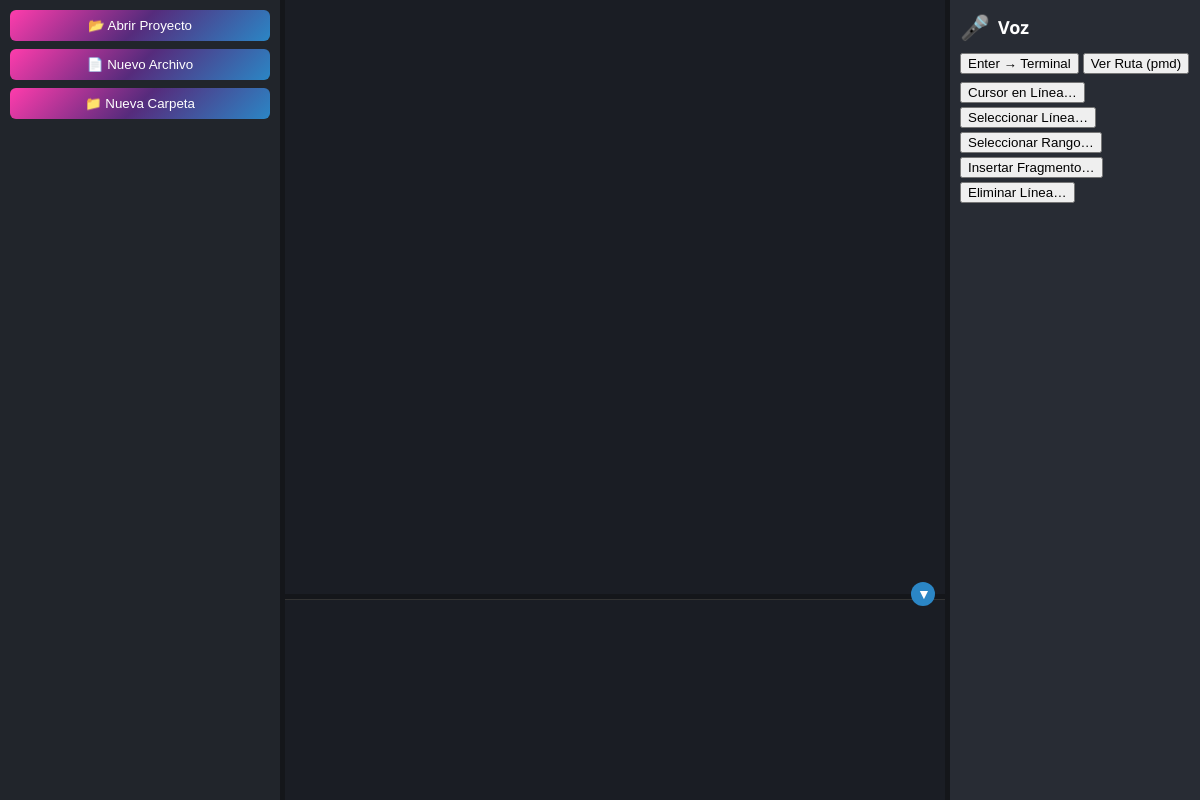
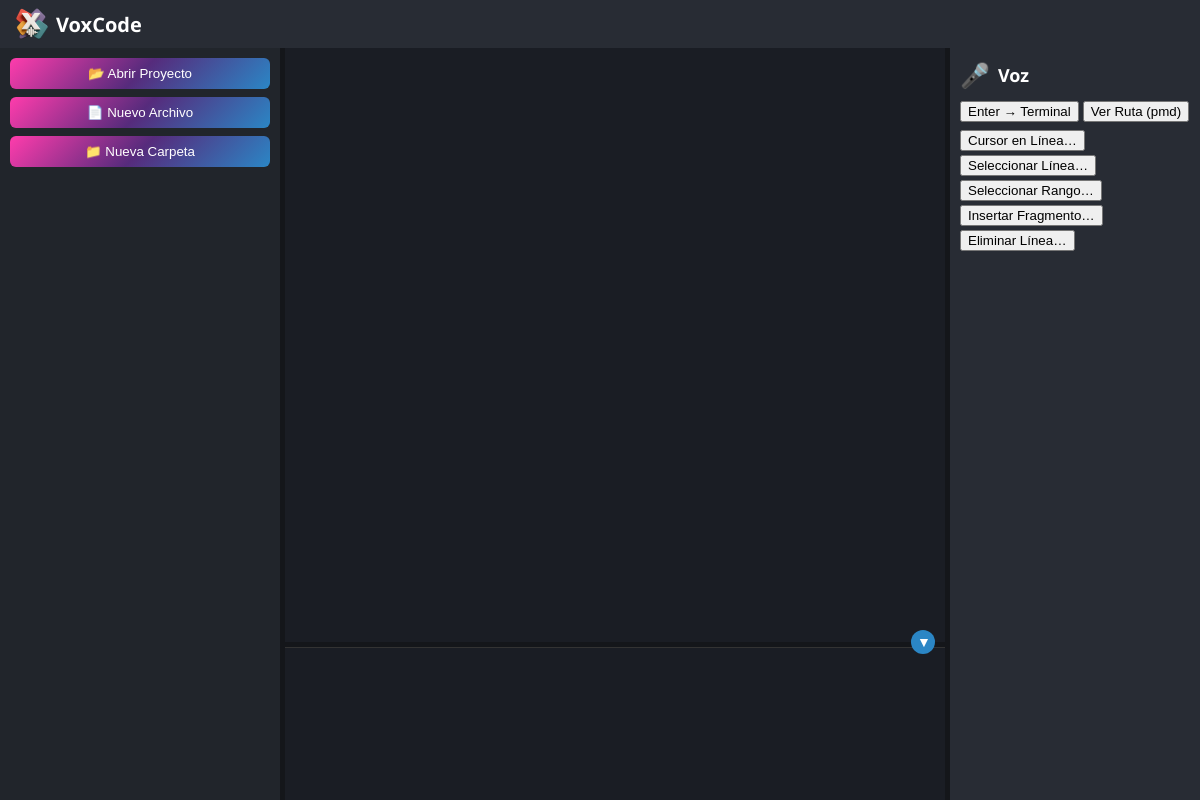
Before and after one commit to CamperoJose/vox_code_ide, an Electron app: page renderer/index.html in a window 1200 px wide. Drawn offline with Linux system fonts and the light colour scheme.

Commit message:
icon and name

```diff
--- a/renderer/index.html
+++ b/renderer/index.html
@@ -2,7 +2,11 @@
 <html lang="en">
 <head>
   <meta charset="UTF-8">
-  <title>🚀 CyberNeon IDE 🚀</title>
+  <title>VoxCode</title>
+  <header class="app-header">
+    <img src="../icon.png" alt="VoxCode Logo" class="app-icon">
+    <h1 class="app-title">VoxCode</h1>
+  </header>
   <link rel="stylesheet" href="styles.css">
   <style>
     /* Reset básico */
@@ -136,6 +140,25 @@
       padding: 8px;
       background-color: #1E2127;
     }
+    .app-header {
+    display: flex;
+    align-items: center;
+    padding: 8px 16px;
+    background-color: #282C34; /* mismo tono que tu sidebar o el que prefieras */
+  }
+
+  .app-icon {
+    width: 32px;   /* tamaño del icono */
+    height: 32px;
+    margin-right: 8px; /* espacio entre icono y texto */
+  }
+
+  .app-title {
+    margin: 0;
+    color: #FFF;
+    font-size: 1.25rem;
+    font-weight: 600;
+  }
   </style>
 </head>
 <body>
--- a/renderer/renderer.js
+++ b/renderer/renderer.js
@@ -12,7 +12,7 @@ document.addEventListener('DOMContentLoaded', () => {
   });
 
   btnPath.addEventListener('click', () => {
-    window.electronAPI.sendToTerminal('pmd\r');
+    window.electronAPI.sendToTerminal('pwd\r');
   });
 
   // ————— Editor —————
```
Also changed, not shown: main.js (+13 -4 lines), icon.png (added).
